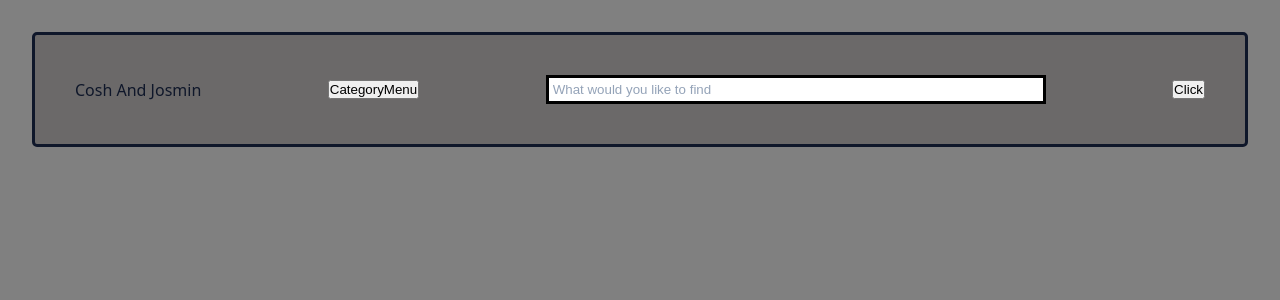
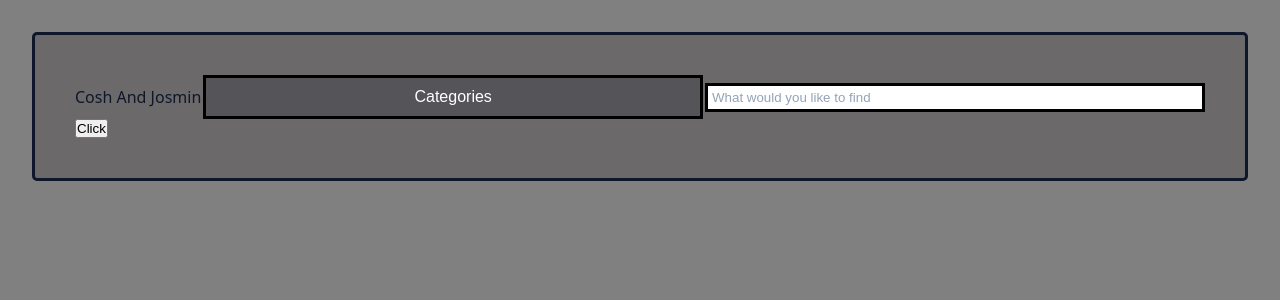
Before and after one commit to Joshsilas/CoshAndJosminShop, a React (Vite) app: page / in a window 1280 px wide. Shown: the top 300 px of the page. Built offline with nearby package versions, Linux system fonts and the light colour scheme.

Commit message:
HeadWay on the menu Button
Can toggle it to display hard coded items, all in the wrong place though

```diff
--- /dev/null
+++ b/src/Components/Category Menu/CategoryMenu.css
@@ -0,0 +1,8 @@
+.catButton {
+    background-color: #545459;
+    border: solid black;
+    padding: 10px;
+    color: white;
+    font-size: 1rem;
+    width: 500px;
+}
--- a/src/Components/Category Menu/index.jsx
+++ b/src/Components/Category Menu/index.jsx
@@ -1,8 +1,25 @@
+import {useState} from "react";
+import './CategoryMenu.css';
 
-const CategoryMenu = () => {
-    return (<>
-        <button>CategoryMenu</button>
-        </>)
+const CategoryMenu = ({ text, menuItems }) => {
+        const [isOpen, setIsOpen] = useState(false);
+        const toggleMenu = () => {
+            setIsOpen(!isOpen);
+        };
 
-}
+        return (
+            <>
+                <button className = 'catButton' onClick={toggleMenu}>{text}</button>
+                {isOpen && (
+                    <ul>
+                        {menuItems.map((item, index) => (
+                            <li key={index}>{item}</li>
+                        ))}
+                    </ul>
+                )}
+            </>
+        );
+    };
+
+
 export default CategoryMenu
--- a/src/Components/Navbar/index.jsx
+++ b/src/Components/Navbar/index.jsx
@@ -9,7 +9,7 @@ const NavBar = () => {
         <div>
             <nav className="navBar">
                 <p>Cosh And Josmin</p>
-                <CategoryMenu />
+                <CategoryMenu text="Categories" menuItems={['Item 1', 'Item 2', 'Item 3', 'Item 4']} />
                 <SearchBar/>
                 <CartButton />
             </nav>
```
